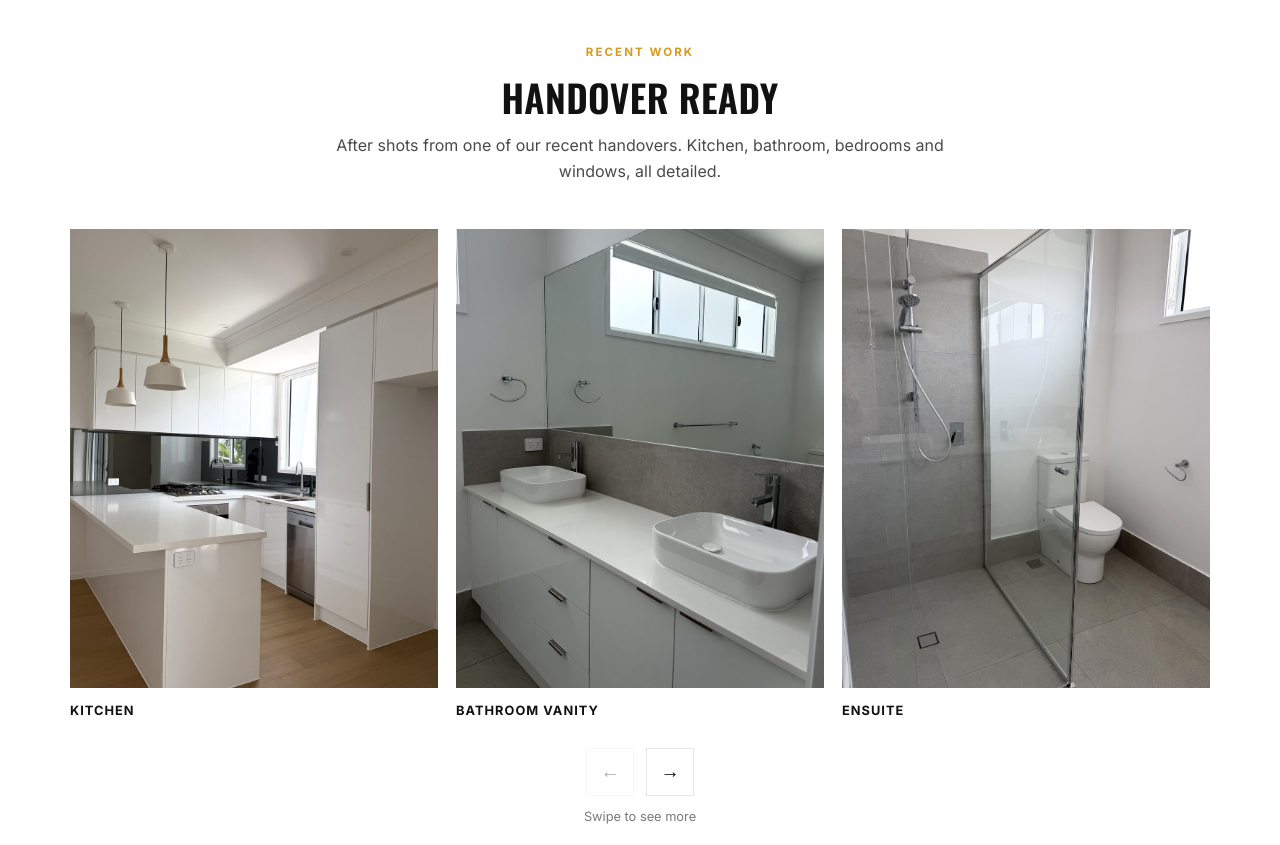
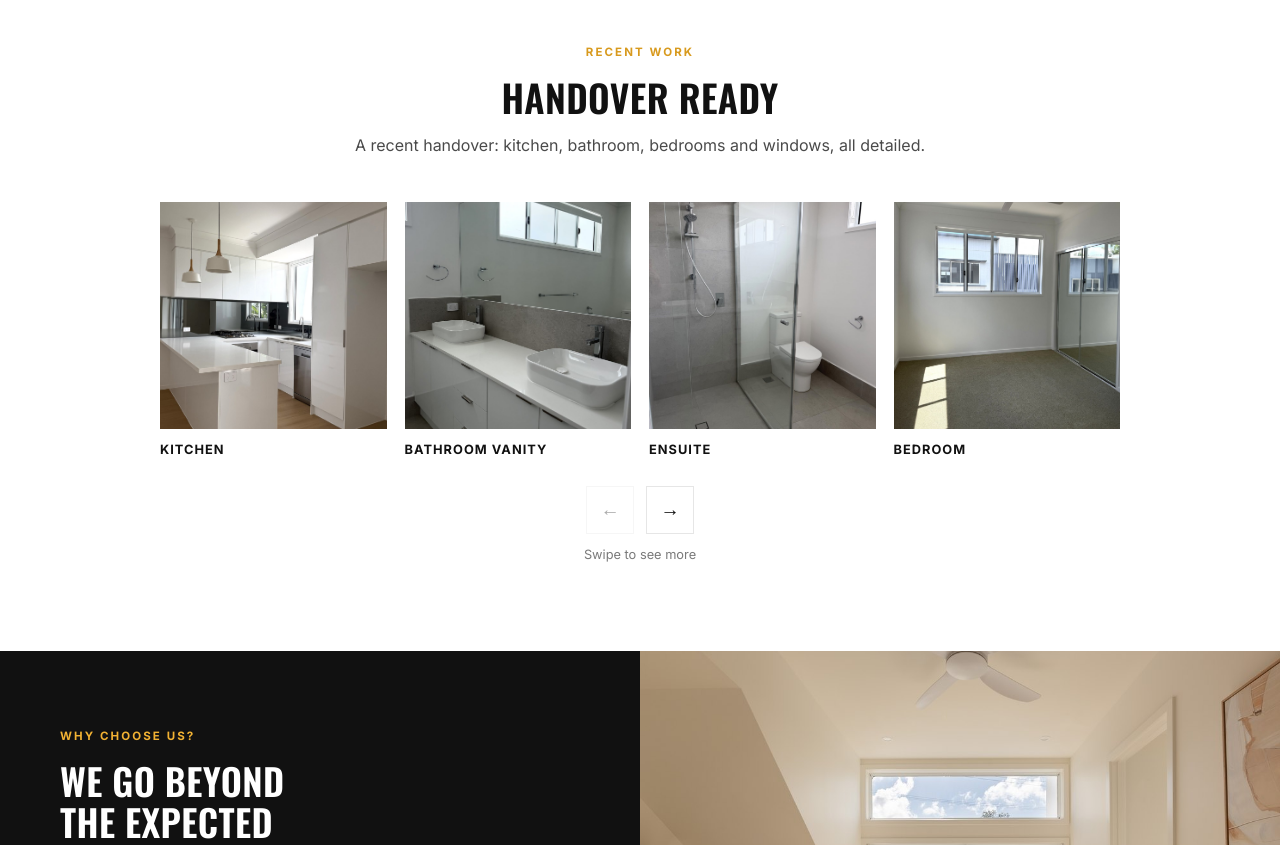
Before and after one commit to roxannealterio/CairnsBuildersClean, a plain HTML site: page index.html in a window 1280 px wide. Shown: the part 2340-3185 px from the top of the page. Drawn offline with nearby package versions, Linux system fonts and the light colour scheme.

Commit message:
Smaller, tidier Recent Work gallery; ABN in Cairns footer
Co-Authored-By: Claude Opus 5.5 <noreply@anthropic.com>
Claude-Session: https://claude.ai/code/session_01NmbxmKkFzreXxmg8R9LtEs

```diff
--- a/index.html
+++ b/index.html
@@ -116,21 +116,21 @@ body::before{content:"";position:fixed;inset:0 0 auto;height:env(safe-area-inset
 .svc p{font-size:.92rem}
 
 .hr-wrap{position:relative}
-.hr-track{display:flex;gap:18px;overflow-x:auto;scroll-snap-type:x mandatory;-webkit-overflow-scrolling:touch;scroll-behavior:smooth;scrollbar-width:none;padding-bottom:4px}
+.hr-track{display:flex;gap:18px;max-width:960px;margin:0 auto;overflow-x:auto;scroll-snap-type:x mandatory;-webkit-overflow-scrolling:touch;scroll-behavior:smooth;scrollbar-width:none;padding-bottom:4px}
 .hr-track::-webkit-scrollbar{display:none}
-.hr-track figure{flex:0 0 calc((100% - 36px)/3);scroll-snap-align:start;margin:0}
-.hr-track img{width:100%;height:auto;aspect-ratio:4/5;object-fit:cover;display:block}
-.hr-track figcaption{font-size:.8rem;font-weight:700;color:#111;letter-spacing:.08em;text-transform:uppercase;padding-top:12px}
+.hr-track figure{flex:0 0 calc((100% - 54px)/4);scroll-snap-align:start;margin:0}
+.hr-track img{width:100%;height:auto;aspect-ratio:1/1;object-fit:cover;display:block}
+.hr-track figcaption{font-size:.8rem;font-weight:700;color:#111;letter-spacing:.08em;text-transform:uppercase;padding-top:10px}
 .hr-nav{display:flex;justify-content:center;align-items:center;gap:12px;margin-top:22px}
 .hr-nav button{width:48px;height:48px;border:1px solid #E6E6E6;background:#fff;color:#111;cursor:pointer;font-size:1.2rem;transition:.2s}
 .hr-nav button:hover{background:#F2B233;border-color:#F2B233}
 .hr-nav button:disabled{opacity:.35;cursor:default;background:#fff;border-color:#E6E6E6}
 .hr-hint{text-align:center;color:#7A7A7A;font-size:.8rem;margin-top:10px}
-@media(max-width:760px){.hr-track figure{flex-basis:80%}.hr-track{gap:12px}}
+@media(max-width:760px){.hr-track figure{flex-basis:calc((100% - 10px)/2.15)}.hr-track{gap:10px}.hr-track figcaption{font-size:.68rem;padding-top:8px}.hr-nav{display:none}.hr-hint{margin-top:12px}}
 
 .work figure{margin:0}
-.work img{width:100%;aspect-ratio:4/5;object-fit:cover}
-.work figcaption{font-size:.8rem;font-weight:700;color:var(--ink);letter-spacing:.08em;text-transform:uppercase;padding-top:12px}
+.work img{width:100%;aspect-ratio:1/1;object-fit:cover}
+.work figcaption{font-size:.8rem;font-weight:700;color:var(--ink);letter-spacing:.08em;text-transform:uppercase;padding-top:10px}
 
 .why{display:flex;flex-wrap:wrap}
 .why-copy{flex:1 1 50%;min-width:min(320px,100%);background:var(--ink);color:#fff;padding-block:76px;padding-left:max(28px,env(safe-area-inset-left,0px));padding-right:max(28px,env(safe-area-inset-right,0px))}
@@ -328,7 +328,7 @@ form{background:#fff;border:1px solid var(--line);padding:32px 28px}
       <header class="head center">
         <p class="eyebrow">Recent work</p>
         <h2 class="title">Handover ready</h2>
-        <p class="intro">After shots from one of our recent handovers. Kitchen, bathroom, bedrooms and windows, all detailed.</p>
+        <p class="intro">A recent handover: kitchen, bathroom, bedrooms and windows, all detailed.</p>
       </header>
       <div class="hr-wrap"><div class="hr-track" tabindex="0" aria-label="Recent work photos">
 <figure><img src="images/job-kitchen.jpg" width="1050" height="1400" alt="Clean white kitchen with stone benchtops" loading="lazy"><figcaption>Kitchen</figcaption></figure>
@@ -446,7 +446,7 @@ form{background:#fff;border:1px solid var(--line);padding:32px 28px}
       </ul></div>
     </div>
     <div class="footer-bottom">
-      <span>&copy; 2026 Cairns Builders Clean. All rights reserved.</span>
+      <span>&copy; 2026 Cairns Builders Clean. All rights reserved. ABN 80 241 124 181.</span>
       <span><a href="tel:0419382733">Call or text 0419 382 733</a></span>
     </div>
   </div>
```
Also changed, not shown: quote.html (+1 -1 lines).
